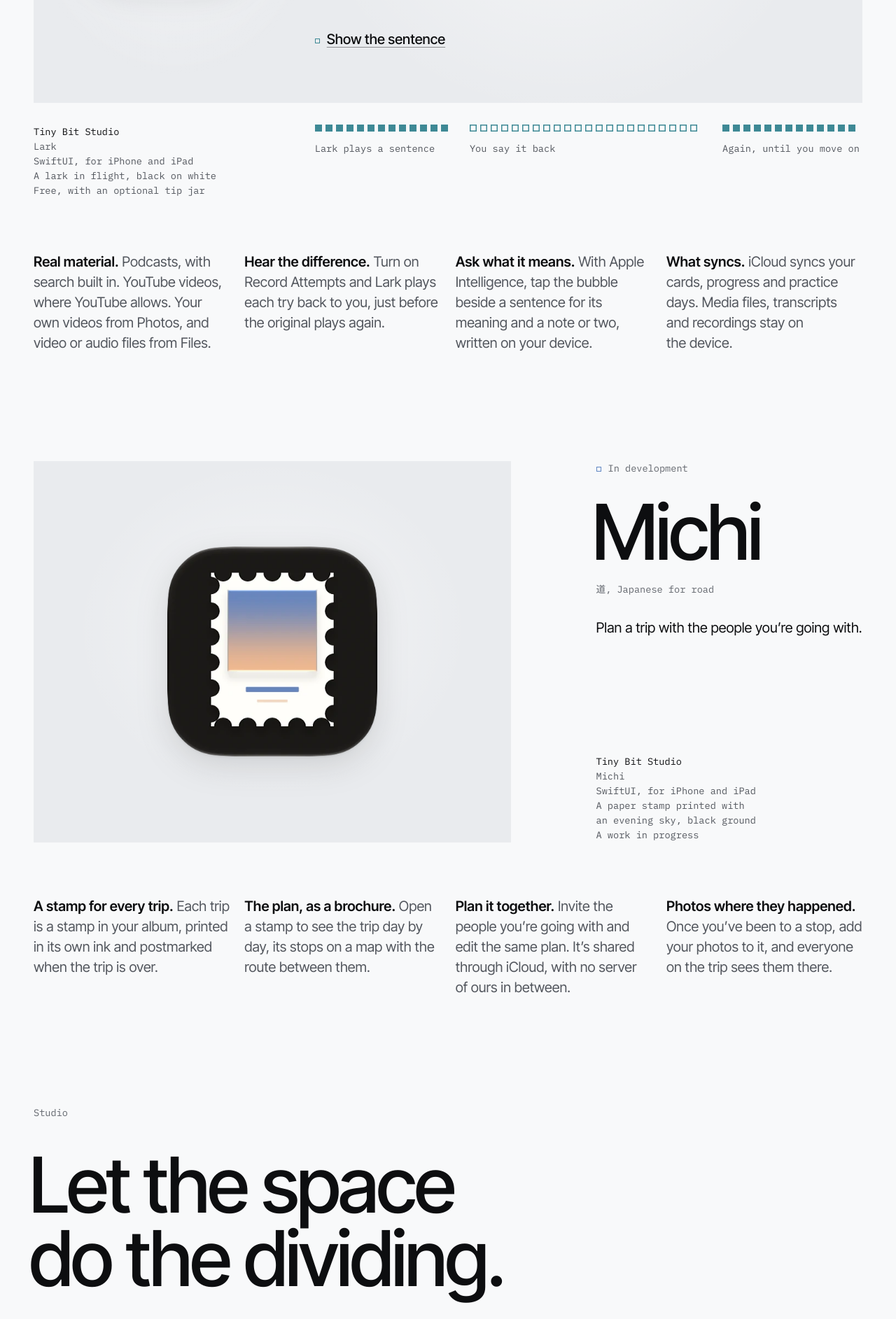
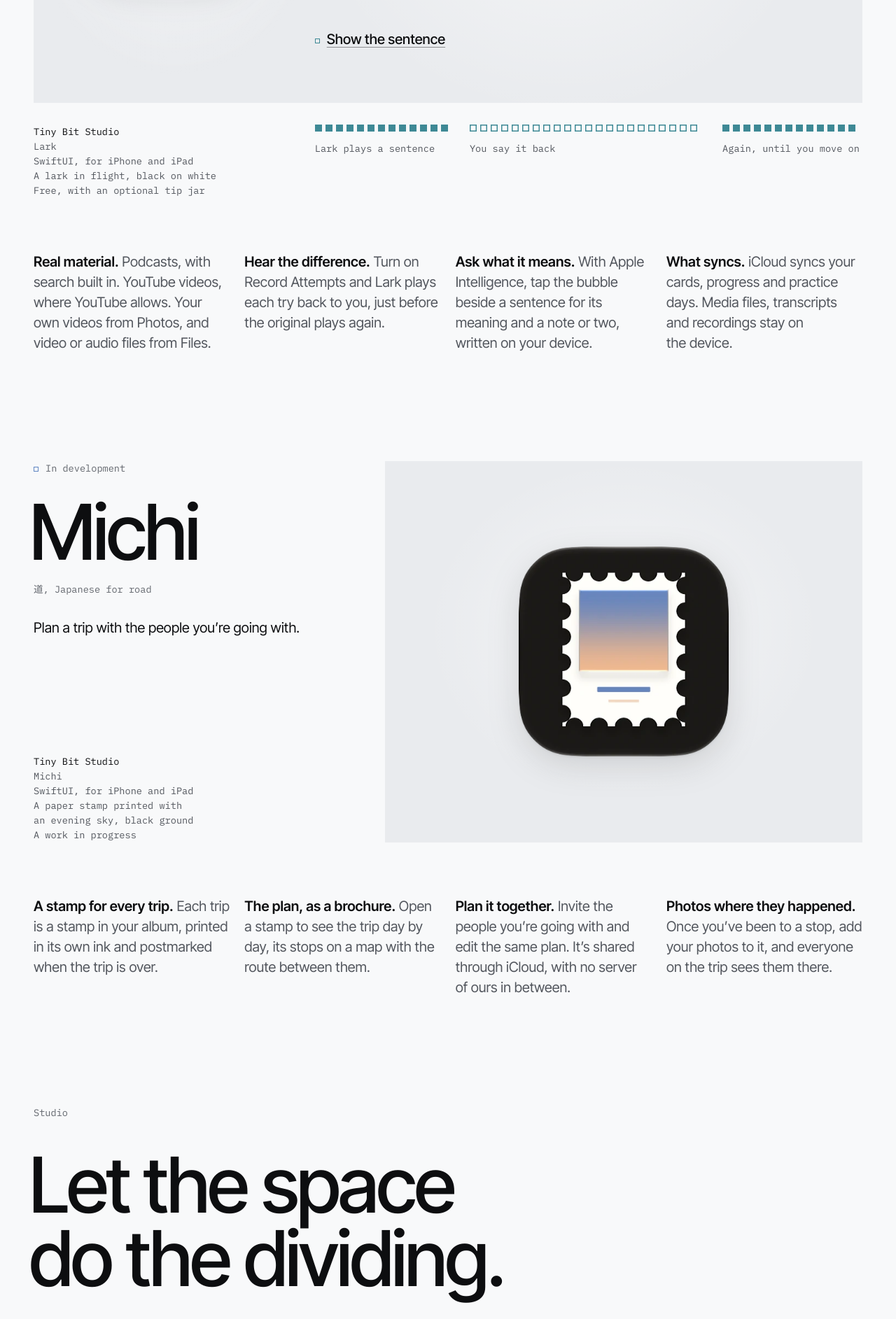
Before and after one commit to 1asso/1asso.github.io, a Jekyll site: the page built from index.html, in a window 1280 px wide. Shown: the part 2095-3980 px from the top of the page at 70% size. Built offline with Jekyll 4.4.1, drawn with Linux system fonts in a browser that asks for light colours.

Commit message:
Mirror Michi's room so its icon sits on the right, opposite Kozeni's
A room--mirror modifier flips Kozeni's layout on desktop and tablet: the head and label
on the left, the plinth on the right. Phones keep the single column. The README says how
to use it.

```diff
--- a/assets/css/site.css
+++ b/assets/css/site.css
@@ -406,6 +406,9 @@ a { color: inherit; text-decoration: none; }
 .room--kozeni .plinth { grid-column: 1 / span 7; grid-row: 1 / span 2; }
 .room--kozeni .room__head { grid-column: 9 / -1; grid-row: 1; }
 .room--kozeni .room__label { grid-column: 9 / -1; grid-row: 2; align-self: end; margin-top: 48px; }
+/* Mirrored (Michi): the head and label on the left, the object on the right. */
+.room--mirror .plinth { grid-column: 6 / -1; }
+.room--mirror .room__head, .room--mirror .room__label { grid-column: 1 / span 4; }
 
 /* Lark: the name and its line across the top, ending on one baseline (the badge's foot, or without a
    badge the line's last baseline, sits on the name's), then a wide plinth (the icon and the covered
@@ -714,6 +717,8 @@ a { color: inherit; text-decoration: none; }
   .room--kozeni .plinth { grid-column: 1 / span 5; grid-row: 1; aspect-ratio: 1; }
   .room--kozeni .room__head { grid-column: 7 / -1; grid-row: 1 / span 2; }
   .room--kozeni .room__label { grid-column: 1 / span 5; grid-row: 2; align-self: start; margin-top: 24px; }
+  .room--mirror .plinth, .room--mirror .room__label { grid-column: 8 / -1; }
+  .room--mirror .room__head { grid-column: 1 / span 6; }
 
   .room--lark .room__intro, .room--brief .room__intro { grid-column: 5 / -1; }
   .stage__object { width: 70%; }
--- a/index.html
+++ b/index.html
@@ -56,7 +56,7 @@ layout: default
     {% include points.html app="lark" class="wrap" %}
   </article>
 
-  <article class="room room--kozeni is-michi" id="michi" aria-labelledby="michi-title">
+  <article class="room room--kozeni room--mirror is-michi" id="michi" aria-labelledby="michi-title">
     <div class="room__main wrap grid">
       <div class="room__head">
         {% include status.html app="michi" %}
```
Also changed, not shown: README.md.
